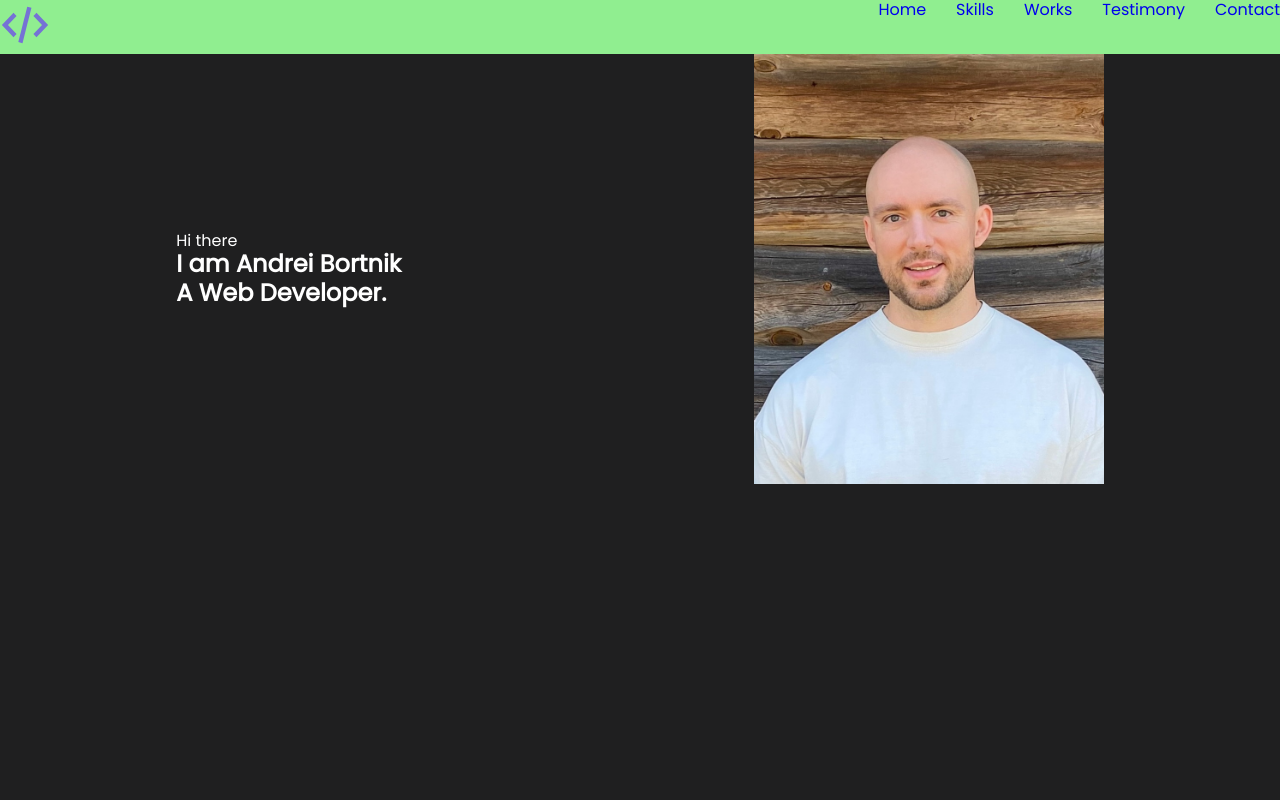
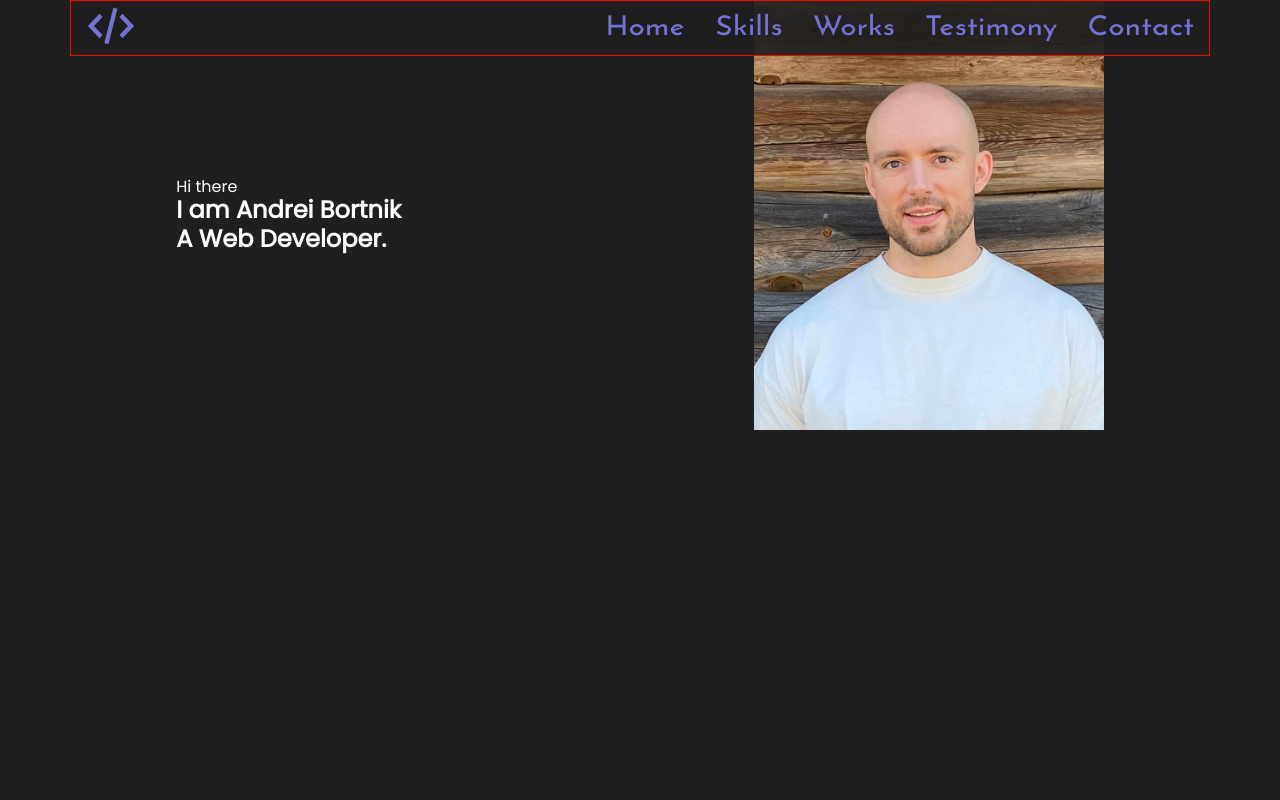
Before and after one commit to 4iklins/portfolio, a React app: page / in a window 1280 px wide. Shown: the top 800 px of the page. Built offline with nearby package versions, Linux system fonts and the light colour scheme.

Commit message:
header styles

```diff
--- a/src/layout/header/Header.tsx
+++ b/src/layout/header/Header.tsx
@@ -1,22 +1,34 @@
 import styled from 'styled-components';
-import Menu from '../../components/menu/Menu';
 import Logo from '../../components/logo/Logo';
+import { Container } from '../../components/Container';
+import { FlexContainer } from '../../components/FlexContainer';
+import HeaderMenu from './headerMenu/HeaderMenu';
 
 const menu = ['Home', 'Skills', 'Works', 'Testimony', 'Contact'];
 
 export const Header = () => {
   return (
     <StyledHeader>
-      <Logo />
-      <Menu menu={menu} />
+      <Container>
+        <FlexContainer
+          content='space-between'
+          align='center'>
+          <Logo />
+          <HeaderMenu menu={menu} />
+        </FlexContainer>
+      </Container>
     </StyledHeader>
   );
 };
 
 const StyledHeader = styled.header`
-  display: flex;
-  justify-content: space-between;
-  background-color: lightgreen;
+  background-color: rgb(31, 31, 32, 0.9);
+  position: fixed;
+  padding: 0 20px;
+  top: 0;
+  left: 0;
+  right: 0;
+  z-index: 10000;
 `;
 
 export default Header;
--- /dev/null
+++ b/src/layout/header/headerMenu/HeaderMenu.tsx
@@ -0,0 +1,85 @@
+import styled from 'styled-components';
+
+const HeaderMenu = ({ menu }: { menu: string[] }) => {
+  return (
+    <StyledHeaderMenu>
+      <ul>
+        {menu.map(item => {
+          return (
+            <ListItem>
+              <Link href='#'>
+                {item}
+                <Mask>
+                  <span>{item}</span>
+                </Mask>
+                <Mask>
+                  <span>{item}</span>
+                </Mask>
+              </Link>
+            </ListItem>
+          );
+        })}
+      </ul>
+    </StyledHeaderMenu>
+  );
+};
+const StyledHeaderMenu = styled.nav`
+  ul {
+    display: flex;
+    gap: 30px;
+  }
+`;
+
+const Link = styled.a`
+  position: relative;
+  font-family: Josefin Sans;
+  font-size: 30px;
+  font-weight: 400;
+  color: transparent;
+`;
+
+const Mask = styled.span`
+  position: absolute;
+  top: 0;
+  left: 0;
+  right: 0;
+  height: 50%;
+  overflow: hidden;
+  color: ${({ theme }) => theme.colors.accent};
+  & + & {
+    top: 50%;
+    span {
+      display: inline-block;
+      transform: translateY(-50%);
+    }
+  }
+`;
+
+const ListItem = styled.li`
+  position: relative;
+  &::before {
+    content: '';
+    position: absolute;
+    display: inline-block;
+    height: 3px;
+    background-color: ${({ theme }) => theme.colors.accent};
+    top: 50%;
+    transform: translateY(-50%) scale(0);
+    left: -10px;
+    right: -10px;
+    z-index: 1;
+  }
+  &:hover {
+    &::before {
+      transform: translateY(-50%) scale(1);
+    }
+    ${Mask} {
+      transform: skewX(12deg) translateX(3px);
+      color: ${({ theme }) => theme.colors.font};
+      & + ${Mask} {
+        transform: skewX(12deg) translateX(-3px);
+      }
+    }
+  }
+`;
+export default HeaderMenu;
```
